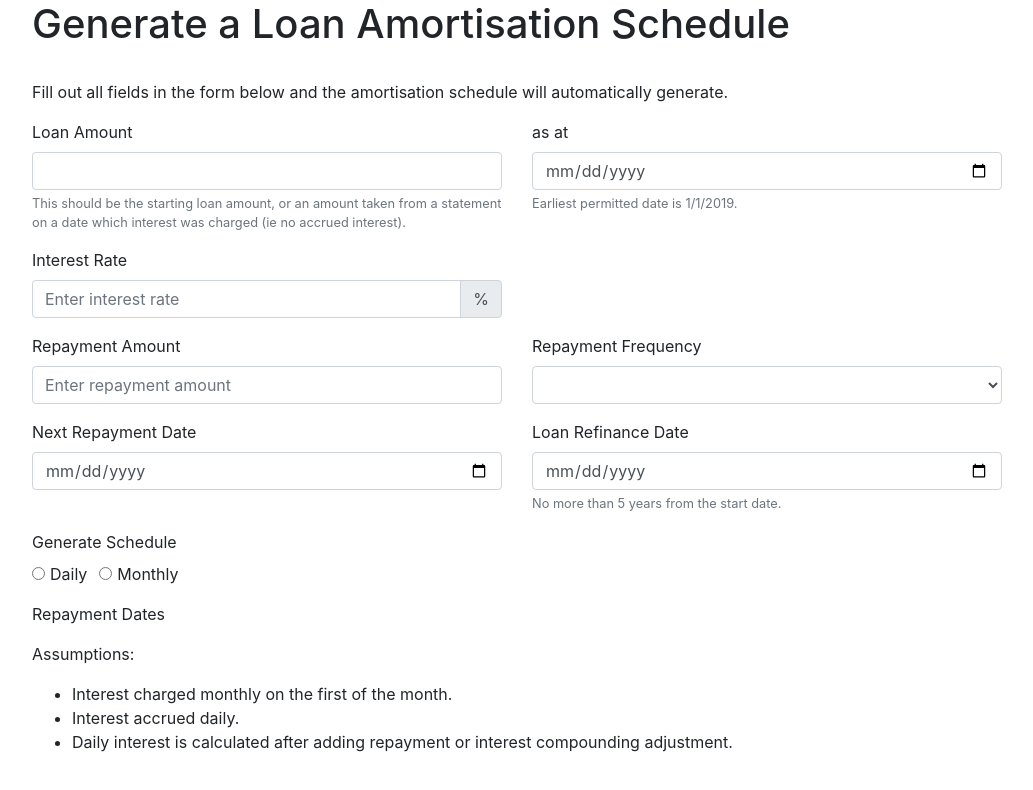
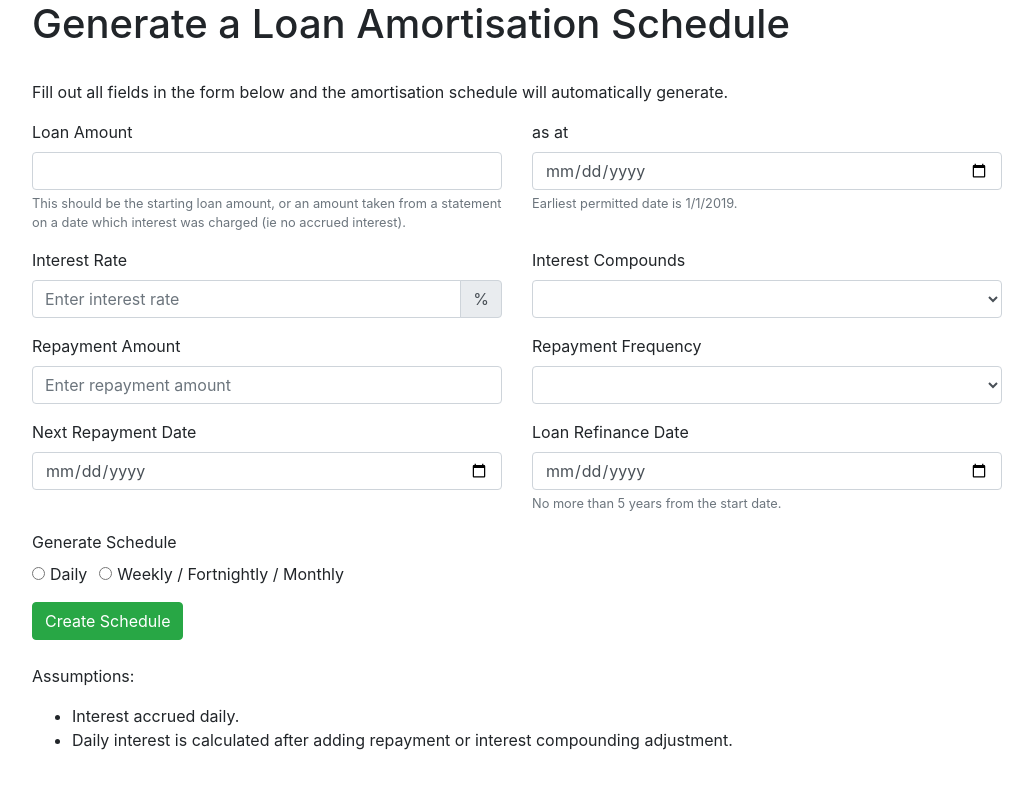
Before and after one commit to made-in-nz/loan-amortisation, a React (Create React App) app: page / in a window 1280 px wide. Shown: the top 790 px of the page, without its empty margins (123-1156 px from the left). Built offline with nearby package versions, Linux system fonts and the light colour scheme.

Commit message:
Final tweaks

```diff
--- a/src/App.js
+++ b/src/App.js
@@ -1,12 +1,14 @@
 import React, { Component } from 'react';
 import moment from 'moment';
 import Form from 'react-bootstrap/Form';
+import Alert from 'react-bootstrap/Alert';
 import Container from 'react-bootstrap/Container';
 import Col from 'react-bootstrap/Col';
 import Row from 'react-bootstrap/Row';
 import Table from 'react-bootstrap/Table';
 import InputGroup from 'react-bootstrap/InputGroup';
 import Card from 'react-bootstrap/Card';
+import Button from 'react-bootstrap/Button';
 import Big from 'big.js';
 import 'bootstrap/dist/css/bootstrap.min.css';
 import './App.css';
@@ -16,7 +18,8 @@ const key = 'loan-state';
 // Big.DP = 8;
 
 const frequency = {
-  'Weekly': 7
+  'Weekly': 7,
+  'Fortnightly': 14
 }
 
 const loadState = () => {
@@ -49,6 +52,7 @@ class App extends Component {
       amount: '',
       date: '',
       rate: '',
+      compounds: '',
       repayment: '',
       repaydate: '',
       repayfreq: '',
@@ -58,6 +62,7 @@ class App extends Component {
       schedule: undefined
     };
     this.handleChange = this.handleChange.bind(this);
+    this.generate = this.generate.bind(this);
   }
 
   componentDidMount() {
@@ -69,20 +74,20 @@ class App extends Component {
     // else {
     //   this.setState({
     //     amount: 100000,
-    //     date: '2019-10-01',
+    //     date: '2019-12-01',
+    //     enddate: '2021-12-01',
     //     rate: 3.79,
     //     repayment: 500,
-    //     repaydate: '2019-10-03',
+    //     repaydate: '2019-12-03',
     //     repayfreq: 'Weekly',
     //     summary: {},
-    //     enddate: ''
     //   });
     // }
   }
 
   handleChange(event) {
     const {name, id, value} = event.target;
-    name ? this.setState({[name] : value}, this.generate) : this.setState({[id] : value}, this.generate);
+    name ? this.setState({[name] : value}) : this.setState({[id] : value});
   }
 
   repaymentDates() {
@@ -98,7 +103,15 @@ class App extends Component {
     let start = moment(this.state.repaydate);
 
     // console.log('repayfreq', this.state.repayfreq);
-    if (this.state.repayfreq === 'Weekly') {
+    if (this.state.repayfreq === 'Monthly') {
+      start.add(1, 'months');
+
+      while (start.isSameOrBefore(end)) {
+        r.push(moment(start));
+        start.add(1, 'months');
+      }
+    }
+    else {
       start.add(frequency[this.state.repayfreq], 'days');
 
       while (start.isSameOrBefore(end)) {
@@ -106,21 +119,15 @@ class App extends Component {
         start.add(frequency[this.state.repayfreq], 'days');
       }
     }
-    else {
-      // Monthly repayments
-      start.add(1, 'months');
-
-      while (start.isSameOrBefore(end)) {
-        r.push(moment(start));
-        start.add(1, 'months');
-      }
-    }
 
     return r;
   }
 
   isCompoundingDate(current) {
-    return current.date() === 1;
+    if (this.state.compounds === 'month') {
+      return current.date() === 1;
+    }
+    return this.isRepaymentDate(current);
   }
 
   isRepaymentDate(current) {
@@ -129,17 +136,17 @@ class App extends Component {
     return f !== undefined;
   }
 
-  displayRepaymentDates() {
-    const repaydates = this.repaymentDates();
-    return (
-      <>
-        <p>Repayment Dates</p>
-        <ul>
-          {repaydates.map((d, i) => <li key={i}>{d.format('YYYY-MM-DD')}</li>)}
-        </ul>
-      </>
-    )
-  }
+  // displayRepaymentDates() {
+  //   const repaydates = this.repaymentDates();
+  //   return (
+  //     <>
+  //       <p>Repayment Dates</p>
+  //       <ul>
+  //         {repaydates.map((d, i) => <li key={i}>{d.format('YYYY-MM-DD')}</li>)}
+  //       </ul>
+  //     </>
+  //   )
+  // }
 
   /* Every form field should be filled.
    * repaydate can't be before loan date.
@@ -152,19 +159,24 @@ class App extends Component {
       // Prevent schedules for crazy length periods
       if (ldate.isBefore(moment('2019-01-01'))) {
         // console.log('before 1/1/2019');
+        this.setState({incomplete: true});
         return false;
       }
       // Limit loan period to 5 years
       if (edate.isAfter(moment(ldate).add(5, 'years'))) {
         // console.log('more than 5 years');
+        this.setState({incomplete: true});
         return false;
       }
       if (rdate.isBefore(ldate) || edate.isBefore(ldate)) {
         // console.log('enddate date before start date');
+        this.setState({incomplete: true});
         return false;
       }
+      this.setState({incomplete: false});
       return true;
     }
+    this.setState({incomplete: true});
     return false;
   }
 
@@ -215,7 +227,7 @@ class App extends Component {
       if ((this.state.display === 'monthly' &&
           this.isCompoundingDate( m )) ||
           this.state.display === 'daily') {
-        tsched.push({date: m.format('YYYY-MM-DD'),
+        tsched.push({date: m.format('DD/MM/YYYY'),
                       balance: bamount.toFixed(2),
                       accrued: accrued.toFixed(2),
                       paccrued: paccrued.toFixed(2),
@@ -234,8 +246,13 @@ class App extends Component {
                   daily: ''}
                   );
 
+    summary.principal = summary.repayment.minus(summary.interest).toFixed(2);
     summary.interest = summary.interest.toFixed(2);
     summary.repayment = summary.repayment.toFixed(2);
+    summary.sdate = moment(this.state.date).format('DD/MM/YYYY');
+    summary.edate = moment(this.state.enddate).format('DD/MM/YYYY');
+    summary.amount = this.state.amount;
+    summary.display = this.state.display;
     this.setState({schedule: tsched, summary});
   }
 
@@ -277,7 +294,7 @@ class App extends Component {
         <thead>
           <tr>
             <th>Date</th>
-            <th className='text-right'>Interest (previous month)</th>
+            <th className='text-right'>Interest (previous period)</th>
             <th className='text-right'>Loan Balance</th>
           </tr>
         </thead>
@@ -302,6 +319,9 @@ class App extends Component {
       <Container>
         <h1>Generate a Loan Amortisation Schedule</h1>
         <br/>
+        { this.state.incomplete &&
+          <Alert variant='danger'>Please enter valid values in <strong>every</strong> field.</Alert>
+        }
         <Row>
           <Col>
             <p>Fill out all fields in the form below and the amortisation schedule will automatically generate.</p>
@@ -354,7 +374,21 @@ class App extends Component {
                     </InputGroup>
                   </Form.Group>
                 </Col>
-                <Col/>
+                <Col>
+                  <Form.Group controlId="compounds">
+                    <Form.Label>Interest Compounds</Form.Label>
+                    <Form.Control
+                      as="select"
+                      placeholder="When does interest compound?"
+                      value={this.state.compounds}
+                      onChange={this.handleChange}
+                    >
+                      <option></option>
+                      <option value='month'>1st of the Month</option>
+                      <option value='repayment'>Same day as repayments</option>
+                    </Form.Control>
+                  </Form.Group>
+                </Col>
               </Row>
               <Row>
                 <Col>
@@ -378,6 +412,7 @@ class App extends Component {
                     >
                       <option></option>
                       <option>Weekly</option>
+                      <option>Fortnightly</option>
                       <option>Monthly</option>
                     </Form.Control>
                   </Form.Group>
@@ -423,7 +458,7 @@ class App extends Component {
                     id='gen-daily' />
                   <Form.Check
                     inline
-                    label="Monthly"
+                    label="Weekly / Fortnightly / Monthly"
                     name='display'
                     value='monthly'
                     type='radio'
@@ -431,49 +466,53 @@ class App extends Component {
                     id='gen-monthly' />
                 </div>
               </Form.Group>
+              <Button variant="success" onClick={this.generate}>Create Schedule</Button>
             </Form>
-            {this.displayRepaymentDates()}
+            <br/>
+            {/* {this.displayRepaymentDates()} */}
             <p>Assumptions:</p>
             <ul>
-              <li>Interest charged monthly on the first of the month.</li>
               <li>Interest accrued daily.</li>
               <li>Daily interest is calculated after adding repayment or interest compounding adjustment.</li>
             </ul>
           </Col>
           { this.state.schedule && this.state.schedule.length !== 0 &&
             <Col>
-              {/* <h2>Schedule</h2> */}
               <Card>
                 <Card.Body>
                 <h5>Summary</h5>
                 <Row>
                   <Col>Start date:</Col>
-                  <Col>{this.state.date}</Col>
+                  <Col>{this.state.summary.sdate}</Col>
                 </Row>
                 <Row>
                   <Col>End date:</Col>
-                  <Col>{this.state.enddate}</Col>
+                  <Col>{this.state.summary.edate}</Col>
                 </Row>
                 <Row>
                   <Col>Start balance:</Col>
-                  <Col>${this.state.amount}</Col>
+                  <Col>${this.state.summary.amount}</Col>
                 </Row>
                 <Row>
                   <Col>End balance:</Col>
                   <Col>${this.state.schedule[this.state.schedule.length -1].balance}</Col>
                 </Row>
                 <Row>
+                  <Col>Total repayments:</Col>
+                  <Col>${this.state.summary.repayment}</Col>
+                </Row>
+                <Row>
                   <Col>Total interest:</Col>
                   <Col>${this.state.summary.interest}</Col>
                 </Row>
                 <Row>
-                  <Col>Total repayments:</Col>
-                  <Col>${this.state.summary.repayment}</Col>
+                  <Col>Total principal paid:</Col>
+                  <Col>${this.state.summary.principal}</Col>
                 </Row>
                 </Card.Body>
               </Card>
-              {this.state.display === 'daily' && this.renderDailySchedule()}
-              {this.state.display === 'monthly' && this.renderMonthlySchedule()}
+              {this.state.summary.display === 'daily' && this.renderDailySchedule()}
+              {this.state.summary.display === 'monthly' && this.renderMonthlySchedule()}
             </Col>
           }
         </Row>
```
Also changed, not shown: 1 other file (tests, documents, lock files or other folders).
